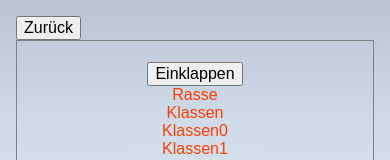
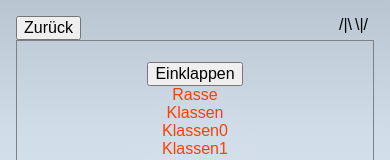
Before and after one commit to SaschaDoe/rpgcreator, a SvelteKit app: page / in a window 390 px wide. Both pictures are taken after a click on the button "New World". Shown: the top 160 px of the page. Built offline with nearby package versions, Linux system fonts and the light colour scheme.

Commit message:
Scroll to header or summary in mobile mode

```diff
--- a/src/routes/+page.svelte
+++ b/src/routes/+page.svelte
@@ -1,5 +1,5 @@
 <script>
-
+import { fade } from 'svelte/transition';
 import RandomTable from '../lib/components/RandomTable.svelte'
 import {getAllTableTitles} from '../lib/tableData.js'
 import {allTables} from '../lib/tableData.js'
@@ -30,6 +30,17 @@ import {allTables} from '../lib/tableData.js'
 
 	};
 
+	let isToSummaryClicked = false;
+	const handleToSummaryClick = () => {
+		if (isToSummaryClicked){
+
+			isToSummaryClicked = false;
+		}else{
+			isToSummaryClicked = true;
+		}
+
+	};
+
 
 	// @ts-ignore
 	function scrollIntoView({ target }) {
@@ -51,7 +62,6 @@ import {allTables} from '../lib/tableData.js'
 
 <section>
 	{#if isFrontPageActive}
-
 	<div class="btn-group">
 		<div class="inner-btn-group">
 			<h1>RPG Creator</h1>
@@ -61,12 +71,15 @@ import {allTables} from '../lib/tableData.js'
 	</div>
 
 	{:else}
-	<div class="header">
+	<div class="header" id="header">
 		<button on:click={handleBackClick}>Zurück</button>
 	</div>
 
+	<a class="to-summary-btn" href={"#summary-header"} on:click|preventDefault={scrollIntoView}>\|/</a>
+	<a class="to-index-btn" href={"#header"} on:click|preventDefault={scrollIntoView}>/|\</a>
+
 	  {#if isIndexShown}
-	  <div class="index">
+	  <div transition:fade class="index">
 		<ul>
 			<button on:click={handleIndexDropdown} class="index-dropdown-btn">Einklappen</button>
 			{#each allTitles as specificTtitle}
@@ -101,7 +114,7 @@ import {allTables} from '../lib/tableData.js'
 	  </div>
 
 	  <div class="summary">
-		<h2>Zusammenfassung</h2>
+		<h2 id="summary-header">Zusammenfassung</h2>
 		<div>Charakter 1</div>
 		<div>Mensch</div>
 		<div>Spasst</div>
@@ -143,6 +156,26 @@ display: flex;
   align-content: left;
 }
 
+.to-summary-btn{
+	position: fixed;
+    top: 1em;
+    right: 1em;
+	height: 25px;
+	width: 25px;
+	z-index: 7;
+	color: black;
+}
+
+.to-index-btn{
+	position: fixed;
+    top: 1em;
+    right: 2em;
+	height: 25px;
+	width: 25px;
+	z-index: 7;
+	color: black;
+}
+
 .index {
   width: 100%;
   padding: 5px;
@@ -176,8 +209,6 @@ li{
   border: 1px solid grey;
 
 }
-
-
 
 .summary {
   width: 100%;
@@ -241,6 +272,14 @@ li{
 	overflow: hidden;
   }
 
+  .to-summary-btn{
+	display: none;
+  }
+
+  .to-index-btn{
+	display: none;
+  }
+
   .summary{
 	width: 30%;
 	height: 1000px;
```
